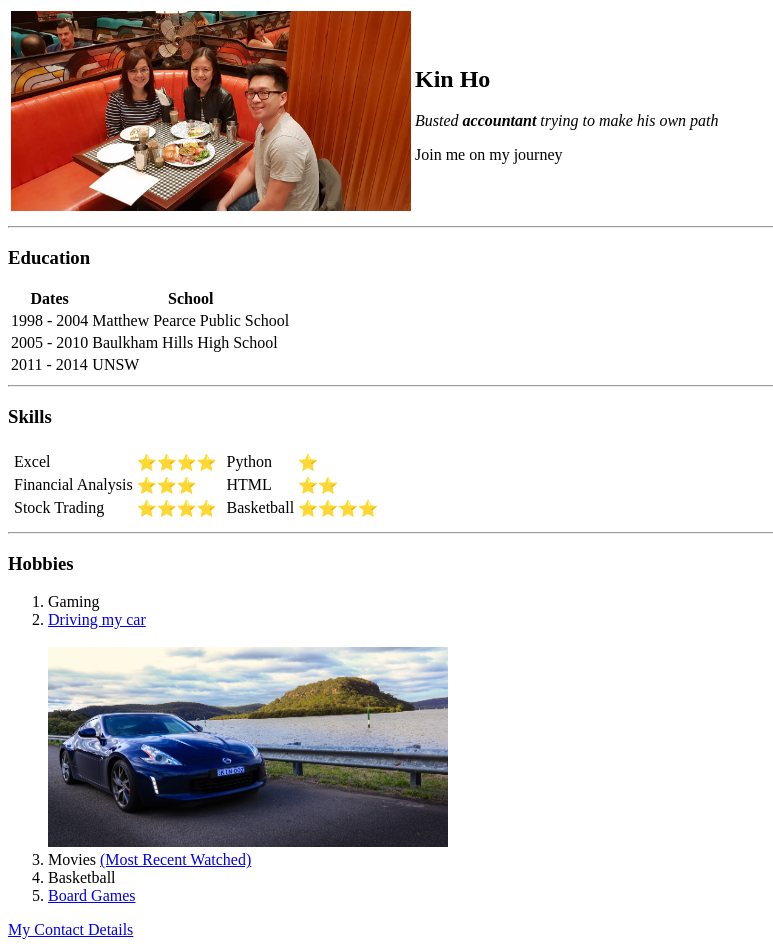
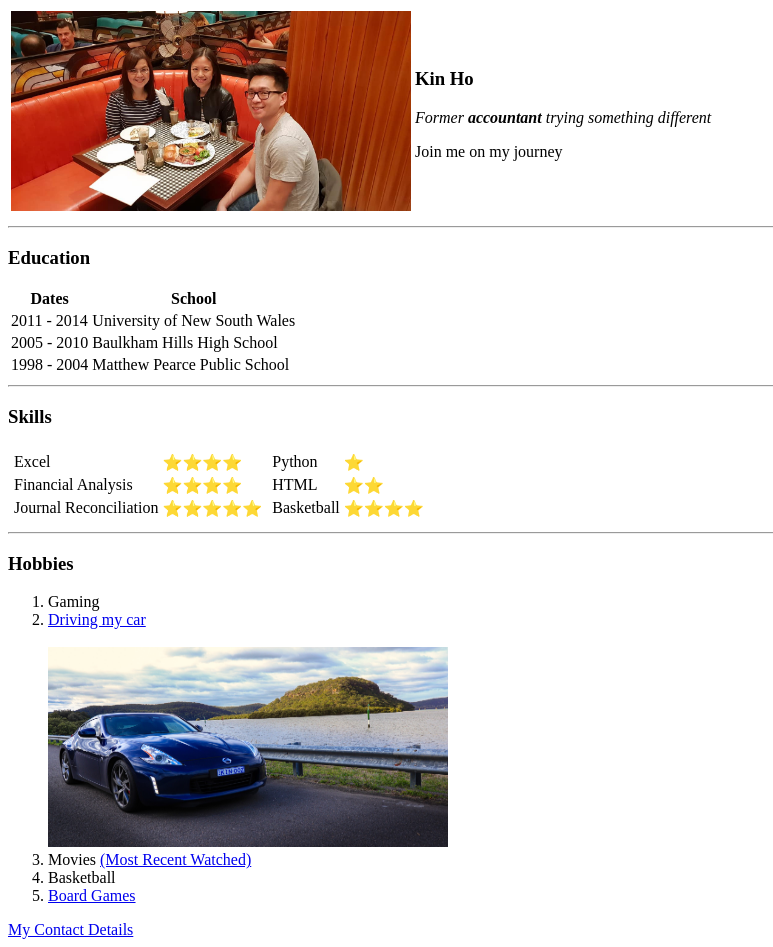
Before and after one commit to Kinnoes/CV, a plain HTML site: page index.html in a window 1280 px wide. Shown: the whole page, without its empty margins (0-773 px from the left). Drawn offline with Linux system fonts and the light colour scheme.

Commit message:
Add files via upload

```diff
--- a/index.html
+++ b/index.html
@@ -7,14 +7,15 @@
 <head>
   <meta charset="utf-8">
   <title>Kinnoes' Page</title>
+  <link rel="stylesheet" href="css/styles.css"
 </head>
 
 <table>
   <tr>
     <td><img src="Cover Pic.jpg" width=400 height=200 alt=""></td>
     <td>
-      <h2>Kin Ho</h2>
-      <p><em>Busted <strong>accountant</strong> trying to make his own path</em></p>
+      <h3>Kin Ho</h3>
+      <p><em>Former <strong>accountant</strong> trying something different</em></p>
       <p>Join me on my journey</p>
     </td>
   </tr>
@@ -30,16 +31,18 @@
       <th>School</th>
     </thead>
     <tr>
-      <td>1998 - 2004</td>
-      <td>Matthew Pearce Public School</td>
+      <td>2011 - 2014</td>
+      <td>University of New South Wales</td>
     </tr>
     <tr>
       <td>2005 - 2010</td>
       <td>Baulkham Hills High School</td>
     <tr>
-      <td>2011 - 2014</td>
-      <td>UNSW</td>
+      <td>1998 - 2004</td>
+      <td>Matthew Pearce Public School</td>
     </tr>
+
+
   </table>
 <hr />
   <h3>Skills</h3>
@@ -53,11 +56,11 @@
           </tr>
           <tr>
             <td>Financial Analysis</td>
-            <td>⭐⭐⭐</td>
+            <td>⭐⭐⭐⭐</td>
           </tr>
           <tr>
-            <td>Stock Trading</td>
-            <td>⭐⭐⭐⭐</td>
+            <td>Journal Reconciliation</td>
+            <td>⭐⭐⭐⭐⭐</td>
           </tr>
         </table>
       </td>
```
Also changed, not shown: contact details.html (+10 -1 lines).
